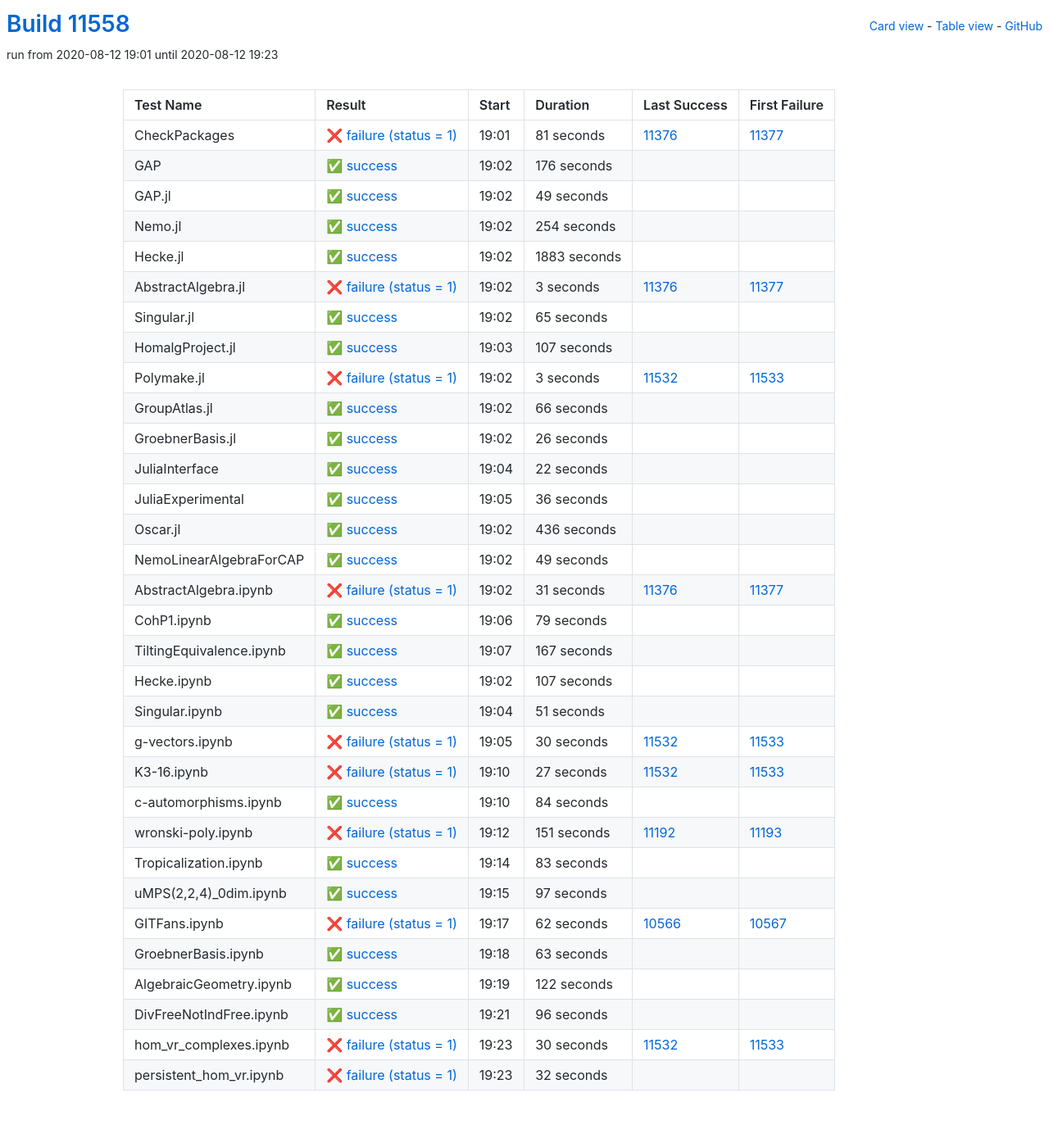
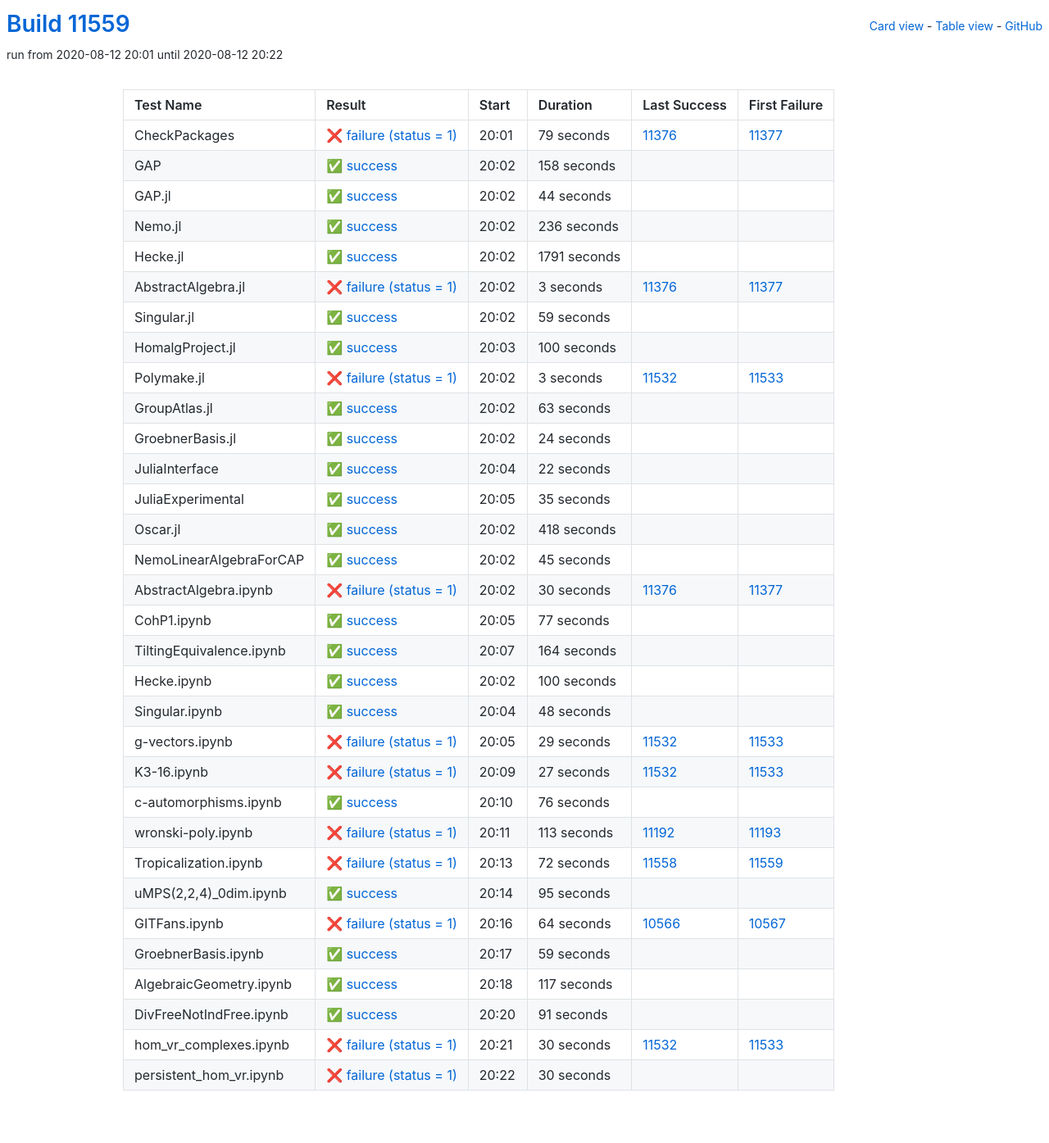
Before and after one commit to oscar-system/oscar-ci-status, a Jekyll site: the page built from table.html, in a window 1280 px wide. Shown: the whole page at 82% size. Built offline with Jekyll 4.4.1, drawn with Linux system fonts in a browser that asks for light colours.

Commit message:
Build #11559

```diff
--- a/_data/ci.yml
+++ b/_data/ci.yml
@@ -1,6 +1,6 @@
 ---
-build: 11558
-build_url: https://oscarci.mathematik.uni-kl.de/job/oscar/11558/
+build: 11559
+build_url: https://oscarci.mathematik.uni-kl.de/job/oscar/11559/
 job: oscar
 organization: oscar-system
 repo: oscar-ci-status
@@ -8,68 +8,68 @@
 tests:
 - name: CheckPackages
   id: checkpackages
-  log: https://oscarci.mathematik.uni-kl.de/job/oscar/11558/artifact/logs/build-11558/CheckPackages.log
-  start: 2020-08-12 19:01
+  log: https://oscarci.mathematik.uni-kl.de/job/oscar/11559/artifact/logs/build-11559/CheckPackages.log
+  start: 2020-08-12 20:01
   success: false
   exitcode: 1
   status: failure
-  duration: 81
+  duration: 79
   last_success: 11376
   last_success_url: https://oscarci.mathematik.uni-kl.de/job/oscar/11376/
   first_failure: 11377
   first_failure_url: https://oscarci.mathematik.uni-kl.de/job/oscar/11377/
 - name: GAP
   id: gap
-  log: https://oscarci.mathematik.uni-kl.de/job/oscar/11558/artifact/logs/build-11558/GAP.log
-  start: 2020-08-12 19:02
+  log: https://oscarci.mathematik.uni-kl.de/job/oscar/11559/artifact/logs/build-11559/GAP.log
+  start: 2020-08-12 20:02
   success: true
   exitcode: 0
   status: success
-  duration: 176
+  duration: 158
   last_success: false
   last_success_url:
   first_failure: false
   first_failure_url:
 - name: GAP.jl
   id: gap-jl
-  log: https://oscarci.mathematik.uni-kl.de/job/oscar/11558/artifact/logs/build-11558/GAP.jl.log
-  start: 2020-08-12 19:02
+  log: https://oscarci.mathematik.uni-kl.de/job/oscar/11559/artifact/logs/build-11559/GAP.jl.log
+  start: 2020-08-12 20:02
   success: true
   exitcode: 0
   status: success
-  duration: 49
+  duration: 44
   last_success: false
   last_success_url:
   first_failure: false
   first_failure_url:
 - name: Nemo.jl
   id: nemo-jl
-  log: https://oscarci.mathematik.uni-kl.de/job/oscar/11558/artifact/logs/build-11558/Nemo.jl.log
-  start: 2020-08-12 19:02
+  log: https://oscarci.mathematik.uni-kl.de/job/oscar/11559/artifact/logs/build-11559/Nemo.jl.log
+  start: 2020-08-12 20:02
   success: true
   exitcode: 0
   status: success
-  duration: 254
+  duration: 236
   last_success: false
   last_success_url:
   first_failure: false
   first_failure_url:
 - name: Hecke.jl
   id: hecke-jl
-  log: https://oscarci.mathematik.uni-kl.de/job/oscar/11558/artifact/logs/build-11558/Hecke.jl.log
-  start: 2020-08-12 19:02
+  log: https://oscarci.mathematik.uni-kl.de/job/oscar/11559/artifact/logs/build-11559/Hecke.jl.log
+  start: 2020-08-12 20:02
   success: true
   exitcode: 0
   status: success
-  duration: 1883
+  duration: 1791
   last_success: false
   last_success_url:
   first_failure: false
   first_failure_url:
 - name: AbstractAlgebra.jl
   id: abstractalgebra-jl
-  log: https://oscarci.mathematik.uni-kl.de/job/oscar/11558/artifact/logs/build-11558/AbstractAlgebra.jl.log
-  start: 2020-08-12 19:02
+  log: https://oscarci.mathematik.uni-kl.de/job/oscar/11559/artifact/logs/build-11559/AbstractAlgebra.jl.log
+  start: 2020-08-12 20:02
   success: false
   exitcode: 1
   status: failure
@@ -80,32 +80,32 @@
   first_failure_url: https://oscarci.mathematik.uni-kl.de/job/oscar/11377/
 - name: Singular.jl
   id: singular-jl
-  log: https://oscarci.mathematik.uni-kl.de/job/oscar/11558/artifact/logs/build-11558/Singular.jl.log
-  start: 2020-08-12 19:02
+  log: https://oscarci.mathematik.uni-kl.de/job/oscar/11559/artifact/logs/build-11559/Singular.jl.log
+  start: 2020-08-12 20:02
   success: true
   exitcode: 0
   status: success
-  duration: 65
+  duration: 59
   last_success: false
   last_success_url:
   first_failure: false
   first_failure_url:
 - name: HomalgProject.jl
   id: homalgproject-jl
-  log: https://oscarci.mathematik.uni-kl.de/job/oscar/11558/artifact/logs/build-11558/HomalgProject.jl.log
-  start: 2020-08-12 19:03
+  log: https://oscarci.mathematik.uni-kl.de/job/oscar/11559/artifact/logs/build-11559/HomalgProject.jl.log
+  start: 2020-08-12 20:03
   success: true
   exitcode: 0
   status: success
-  duration: 107
+  duration: 100
   last_success: false
   last_success_url:
   first_failure: false
   first_failure_url:
 - name: Polymake.jl
   id: polymake-jl
-  log: https://oscarci.mathematik.uni-kl.de/job/oscar/11558/artifact/logs/build-11558/Polymake.jl.log
-  start: 2020-08-12 19:02
+  log: https://oscarci.mathematik.uni-kl.de/job/oscar/11559/artifact/logs/build-11559/Polymake.jl.log
+  start: 2020-08-12 20:02
   success: false
   exitcode: 1
   status: failure
@@ -116,32 +116,32 @@
   first_failure_url: https://oscarci.mathematik.uni-kl.de/job/oscar/11533/
 - name: GroupAtlas.jl
   id: groupatlas-jl
-  log: https://oscarci.mathematik.uni-kl.de/job/oscar/11558/artifact/logs/build-11558/GroupAtlas.jl.log
-  start: 2020-08-12 19:02
+  log: https://oscarci.mathematik.uni-kl.de/job/oscar/11559/artifact/logs/build-11559/GroupAtlas.jl.log
+  start: 2020-08-12 20:02
   success: true
   exitcode: 0
   status: success
-  duration: 66
+  duration: 63
   last_success: false
   last_success_url:
   first_failure: false
   first_failure_url:
 - name: GroebnerBasis.jl
   id: groebnerbasis-jl
-  log: https://oscarci.mathematik.uni-kl.de/job/oscar/11558/artifact/logs/build-11558/GroebnerBasis.jl.log
-  start: 2020-08-12 19:02
+  log: https://oscarci.mathematik.uni-kl.de/job/oscar/11559/artifact/logs/build-11559/GroebnerBasis.jl.log
+  start: 2020-08-12 20:02
   success: true
   exitcode: 0
   status: success
-  duration: 26
+  duration: 24
   last_success: false
   last_success_url:
   first_failure: false
   first_failure_url:
 - name: JuliaInterface
   id: juliainterface
-  log: https://oscarci.mathematik.uni-kl.de/job/oscar/11558/artifact/logs/build-11558/JuliaInterface.log
-  start: 2020-08-12 19:04
+  log: https://oscarci.mathematik.uni-kl.de/job/oscar/11559/artifact/logs/build-11559/JuliaInterface.log
+  start: 2020-08-12 20:04
   success: true
   exitcode: 0
   status: success
@@ -152,116 +152,116 @@
   first_failure_url:
 - name: JuliaExperimental
   id: juliaexperimental
-  log: https://oscarci.mathematik.uni-kl.de/job/oscar/11558/artifact/logs/build-11558/JuliaExperimental.log
-  start: 2020-08-12 19:05
+  log: https://oscarci.mathematik.uni-kl.de/job/oscar/11559/artifact/logs/build-11559/JuliaExperimental.log
+  start: 2020-08-12 20:05
   success: true
   exitcode: 0
   status: success
-  duration: 36
+  duration: 35
   last_success: false
   last_success_url:
   first_failure: false
   first_failure_url:
 - name: Oscar.jl
   id: oscar-jl
-  log: https://oscarci.mathematik.uni-kl.de/job/oscar/11558/artifact/logs/build-11558/Oscar.jl.log
-  start: 2020-08-12 19:02
+  log: https://oscarci.mathematik.uni-kl.de/job/oscar/11559/artifact/logs/build-11559/Oscar.jl.log
+  start: 2020-08-12 20:02
   success: true
   exitcode: 0
   status: success
-  duration: 436
+  duration: 418
   last_success: false
   last_success_url:
   first_failure: false
   first_failure_url:
 - name: NemoLinearAlgebraForCAP
   id: nemolinearalgebraforcap
-  log: https://oscarci.mathematik.uni-kl.de/job/oscar/11558/artifact/logs/build-11558/NemoLinearAlgebraForCAP.log
-  start: 2020-08-12 19:02
+  log: https://oscarci.mathematik.uni-kl.de/job/oscar/11559/artifact/logs/build-11559/NemoLinearAlgebraForCAP.log
+  start: 2020-08-12 20:02
   success: true
   exitcode: 0
   status: success
-  duration: 49
+  duration: 45
   last_success: false
   last_success_url:
   first_failure: false
   first_failure_url:
 - name: AbstractAlgebra.ipynb
   id: abstractalgebra-ipynb
-  log: https://oscarci.mathematik.uni-kl.de/job/oscar/11558/artifact/logs/build-11558/AbstractAlgebra.ipynb.log
-  start: 2020-08-12 19:02
+  log: https://oscarci.mathematik.uni-kl.de/job/oscar/11559/artifact/logs/build-11559/AbstractAlgebra.ipynb.log
+  start: 2020-08-12 20:02
   success: false
   exitcode: 1
   status: failure
-  duration: 31
+  duration: 30
   last_success: 11376
   last_success_url: https://oscarci.mathematik.uni-kl.de/job/oscar/11376/
   first_failure: 11377
   first_failure_url: https://oscarci.mathematik.uni-kl.de/job/oscar/11377/
 - name: CohP1.ipynb
   id: cohp1-ipynb
-  log: https://oscarci.mathematik.uni-kl.de/job/oscar/11558/artifact/logs/build-11558/CohP1.ipynb.log
-  start: 2020-08-12 19:06
+  log: https://oscarci.mathematik.uni-kl.de/job/oscar/11559/artifact/logs/build-11559/CohP1.ipynb.log
+  start: 2020-08-12 20:05
   success: true
   exitcode: 0
   status: success
-  duration: 79
+  duration: 77
   last_success: false
   last_success_url:
   first_failure: false
   first_failure_url:
 - name: TiltingEquivalence.ipynb
   id: tiltingequivalence-ipynb
-  log: https://oscarci.mathematik.uni-kl.de/job/oscar/11558/artifact/logs/build-11558/TiltingEquivalence.ipynb.log
-  start: 2020-08-12 19:07
+  log: https://oscarci.mathematik.uni-kl.de/job/oscar/11559/artifact/logs/build-11559/TiltingEquivalence.ipynb.log
+  start: 2020-08-12 20:07
   success: true
   exitcode: 0
   status: success
-  duration: 167
+  duration: 164
   last_success: false
   last_success_url:
   first_failure: false
   first_failure_url:
 - name: Hecke.ipynb
   id: hecke-ipynb
-  log: https://oscarci.mathematik.uni-kl.de/job/oscar/11558/artifact/logs/build-11558/Hecke.ipynb.log
-  start: 2020-08-12 19:02
+  log: https://oscarci.mathematik.uni-kl.de/job/oscar/11559/artifact/logs/build-11559/Hecke.ipynb.log
+  start: 2020-08-12 20:02
   success: true
   exitcode: 0
   status: success
-  duration: 107
+  duration: 100
   last_success: false
   last_success_url:
   first_failure: false
   first_failure_url:
 - name: Singular.ipynb
   id: singular-ipynb
-  log: https://oscarci.mathematik.uni-kl.de/job/oscar/11558/artifact/logs/build-11558/Singular.ipynb.log
-  start: 2020-08-12 19:04
+  log: https://oscarci.mathematik.uni-kl.de/job/oscar/11559/artifact/logs/build-11559/Singular.ipynb.log
+  start: 2020-08-12 20:04
   success: true
   exitcode: 0
   status: success
-  duration: 51
+  duration: 48
   last_success: false
   last_success_url:
   first_failure: false
   first_failure_url:
 - name: g-vectors.ipynb
   id: g-vectors-ipynb
-  log: https://oscarci.mathematik.uni-kl.de/job/oscar/11558/artifact/logs/build-11558/g-vectors.ipynb.log
-  start: 2020-08-12 19:05
+  log: https://oscarci.mathematik.uni-kl.de/job/oscar/11559/artifact/logs/build-11559/g-vectors.ipynb.log
+  start: 2020-08-12 20:05
   success: false
   exitcode: 1
   status: failure
-  duration: 30
+  duration: 29
   last_success: 11532
   last_success_url: https://oscarci.mathematik.uni-kl.de/job/oscar/11532/
   first_failure: 11533
   first_failure_url: https://oscarci.mathematik.uni-kl.de/job/oscar/11533/
 - name: K3-16.ipynb
   id: k3-16-ipynb
-  log: https://oscarci.mathematik.uni-kl.de/job/oscar/11558/artifact/logs/build-11558/K3-16.ipynb.log
-  start: 2020-08-12 19:10
+  log: https://oscarci.mathematik.uni-kl.de/job/oscar/11559/artifact/logs/build-11559/K3-16.ipynb.log
+  start: 2020-08-12 20:09
   success: false
   exitcode: 1
   status: failure
@@ -272,104 +272,104 @@
   first_failure_url: https://oscarci.mathematik.uni-kl.de/job/oscar/11533/
 - name: c-automorphisms.ipynb
   id: c-automorphisms-ipynb
-  log: https://oscarci.mathematik.uni-kl.de/job/oscar/11558/artifact/logs/build-11558/c-automorphisms.ipynb.log
-  start: 2020-08-12 19:10
+  log: https://oscarci.mathematik.uni-kl.de/job/oscar/11559/artifact/logs/build-11559/c-automorphisms.ipynb.log
+  start: 2020-08-12 20:10
   success: true
   exitcode: 0
   status: success
-  duration: 84
+  duration: 76
   last_success: false
   last_success_url:
   first_failure: false
   first_failure_url:
 - name: wronski-poly.ipynb
   id: wronski-poly-ipynb
-  log: https://oscarci.mathematik.uni-kl.de/job/oscar/11558/artifact/logs/build-11558/wronski-poly.ipynb.log
-  start: 2020-08-12 19:12
+  log: https://oscarci.mathematik.uni-kl.de/job/oscar/11559/artifact/logs/build-11559/wronski-poly.ipynb.log
+  start: 2020-08-12 20:11
   success: false
   exitcode: 1
   status: failure
-  duration: 151
+  duration: 113
   last_success: 11192
   last_success_url: https://oscarci.mathematik.uni-kl.de/job/oscar/11192/
   first_failure: 11193
   first_failure_url: https://oscarci.mathematik.uni-kl.de/job/oscar/11193/
 - name: Tropicalization.ipynb
   id: tropicalization-ipynb
-  log: https://oscarci.mathematik.uni-kl.de/job/oscar/11558/artifact/logs/build-11558/Tropicalization.ipynb.log
-  start: 2020-08-12 19:14
+  log: https://oscarci.mathematik.uni-kl.de/job/oscar/11559/artifact/logs/build-11559/Tropicalization.ipynb.log
+  start: 2020-08-12 20:13
+  success: false
+  exitcode: 1
+  status: failure
+  duration: 72
+  last_success: 11558
+  last_success_url: https://oscarci.mathematik.uni-kl.de/job/oscar/11558/
+  first_failure: 11559
+  first_failure_url: https://oscarci.mathematik.uni-kl.de/job/oscar/11559/
+- name: uMPS(2,2,4)_0dim.ipynb
+  id: umps-2-2-4-0dim-ipynb
+  log: https://oscarci.mathematik.uni-kl.de/job/oscar/11559/artifact/logs/build-11559/uMPS-2-2-4-_0dim.ipynb.log
+  start: 2020-08-12 20:14
   success: true
   exitcode: 0
   status: success
-  duration: 83
-  last_success: false
-  last_success_url:
-  first_failure: false
-  first_failure_url:
-- name: uMPS(2,2,4)_0dim.ipynb
-  id: umps-2-2-4-0dim-ipynb
-  log: https://oscarci.mathematik.uni-kl.de/job/oscar/11558/artifact/logs/build-11558/uMPS-2-2-4-_0dim.ipynb.log
-  start: 2020-08-12 19:15
-  success: true
-  exitcode: 0
-  status: success
-  duration: 97
+  duration: 95
   last_success: false
   last_success_url:
   first_failure: false
   first_failure_url:
 - name: GITFans.ipynb
   id: gitfans-ipynb
-  log: https://oscarci.mathematik.uni-kl.de/job/oscar/11558/artifact/logs/build-11558/GITFans.ipynb.log
-  start: 2020-08-12 19:17
+  log: https://oscarci.mathematik.uni-kl.de/job/oscar/11559/artifact/logs/build-11559/GITFans.ipynb.log
+  start: 2020-08-12 20:16
   success: false
   exitcode: 1
   status: failure
-  duration: 62
+  duration: 64
   last_success: 10566
   last_success_url: https://oscarci.mathematik.uni-kl.de/job/oscar/10566/
   first_failure: 10567
   first_failure_url: https://oscarci.mathematik.uni-kl.de/job/oscar/10567/
 - name: GroebnerBasis.ipynb
   id: groebnerbasis-ipynb
-  log: https://oscarci.mathematik.uni-kl.de/job/oscar/11558/artifact/logs/build-11558/GroebnerBasis.ipynb.log
-  start: 2020-08-12 19:18
+  log: https://oscarci.mathematik.uni-kl.de/job/oscar/11559/artifact/logs/build-11559/GroebnerBasis.ipynb.log
+  start: 2020-08-12 20:17
   success: true
   exitcode: 0
   status: success
-  duration: 63
+  duration: 59
   last_success: false
   last_success_url:
   first_failure: false
   first_failure_url:
 - name: AlgebraicGeometry.ipynb
   id: algebraicgeometry-ipynb
-  log: https://oscarci.mathematik.uni-kl.de/job/oscar/11558/artifact/logs/build-11558/AlgebraicGeometry.ipynb.log
-  start: 2020-08-12 19:19
+  log: https://oscarci.mathematik.uni-kl.de/job/oscar/11559/artifact/logs/build-11559/AlgebraicGeometry.ipynb.log
+  start: 2020-08-12 20:18
   success: true
   exitcode: 0
   status: success
-  duration: 122
+  duration: 117
   last_success: false
   last_success_url:
   first_failure: false
   first_failure_url:
 - name: DivFreeNotIndFree.ipynb
   id: divfreenotindfree-ipynb
-  log: https://oscarci.mathematik.uni-kl.de/job/oscar/11558/artifact/logs/build-11558/DivFreeNotIndFree.ipynb.log
-  start: 2020-08-12 19:21
+  log: https://oscarci.mathematik.uni-kl.de/job/oscar/11559/artifact/logs/build-11559/DivFreeNotIndFree.ipynb.log
+  start: 2020-08-12 20:20
   success: true
   exitcode: 0
   status: success
-  duration: 96
+  duration: 91
   last_success: false
   last_success_url:
   first_failure: false
   first_failure_url:
 - name: hom_vr_complexes.ipynb
   id: hom-vr-complexes-ipynb
-  log: https://oscarci.mathematik.uni-kl.de/job/oscar/11558/artifact/logs/build-11558/hom_vr_complexes.ipynb.log
-  start: 2020-08-12 19:23
+  log: https://oscarci.mathematik.uni-kl.de/job/oscar/11559/artifact/logs/build-11559/hom_vr_complexes.ipynb.log
+  start: 2020-08-12 20:21
   success: false
   exitcode: 1
   status: failure
@@ -380,12 +380,12 @@
   first_failure_url: https://oscarci.mathematik.uni-kl.de/job/oscar/11533/
 - name: persistent_hom_vr.ipynb
   id: persistent-hom-vr-ipynb
-  log: https://oscarci.mathematik.uni-kl.de/job/oscar/11558/artifact/logs/build-11558/persistent_hom_vr.ipynb.log
-  start: 2020-08-12 19:23
+  log: https://oscarci.mathematik.uni-kl.de/job/oscar/11559/artifact/logs/build-11559/persistent_hom_vr.ipynb.log
+  start: 2020-08-12 20:22
   success: false
   exitcode: 1
   status: failure
-  duration: 32
+  duration: 30
   last_success: false
   last_success_url:
   first_failure: false
```
Also changed, not shown: README.md.
